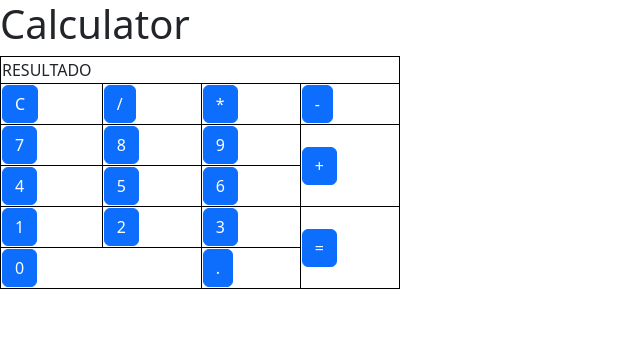
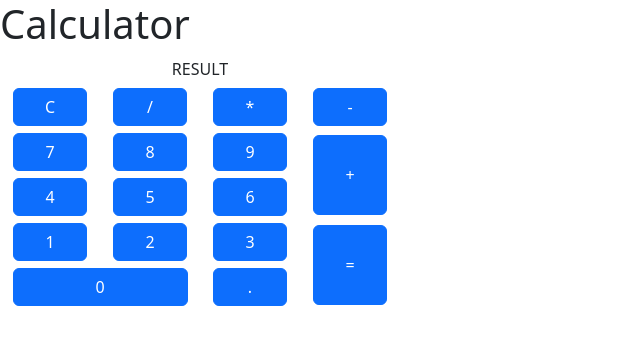
Before and after one commit to DallCard/Calculator, a React (Vite) app: page / in a window 1280 px wide. Shown: the top 344 px of the page, without its empty margins (0-640 px from the left). Built offline with nearby package versions, Linux system fonts and the light colour scheme.

Commit message:
estilo y mejor presentacion  a los botones

```diff
--- a/src/App.css
+++ b/src/App.css
@@ -3,5 +3,12 @@
 }
 
 td {
-    border: 1px solid black;
+ /*  border: 1px solid black; */
+   text-align: center;
+   width: 100px;
 }
+
+button{
+    margin-top: 5px;
+
+}
--- a/src/App.jsx
+++ b/src/App.jsx
@@ -42,7 +42,7 @@
       {/*first row*/}
 
      <tr>
-      <td colSpan={4}> RESULTADO</td>
+      <td colSpan={4}> RESULT</td>
 
         </tr>
 
@@ -51,22 +51,24 @@
      <tr>
         <td >
           <button
-          type='button' className="btn btn-primary"> C </button>
+          type='button'
+          className="btn btn-primary w-75"> C </button>
           </td>
 
         <td >
           <button
-        type='button' className="btn btn-primary"> / </button>
+        type='button' className="btn btn-primary w-75"> / </button>
          </td>
 
         <td >
          <button
-        type='button' className="btn btn-primary"> * </button>
+        type='button' className="btn btn-primary w-75"> * </button>
          </td>
 
         <td >
          <button
-        type='button' className="btn btn-primary"> - </button>
+        type='button'
+        className="btn btn-primary w-75"> - </button>
          </td>
 
         </tr>
@@ -77,34 +79,35 @@
      <tr>
       <td >
         <button
-        type='button' className="btn btn-primary"> 7 </button>
+        type='button' className="btn btn-primary w-75"> 7 </button>
          </td>
          <td >
         <button
-        type='button' className="btn btn-primary"> 8 </button>
+        type='button' className="btn btn-primary w-75"> 8 </button>
          </td>
          <td >
         <button
-        type='button' className="btn btn-primary"> 9 </button>
+        type='button' className="btn btn-primary w-75"> 9 </button>
          </td>
 
         <td rowSpan={2}>  <button
-        type='button' className="btn btn-primary"> + </button> </td>
+        type='button' className="btn btn-primary w-75"
+        style={{height: "80px"}} > + </button> </td>
         </tr>
 
         {/*Fourth row*/}
       <tr>
       <td >
         <button
-        type='button' className="btn btn-primary"> 4 </button>
+        type='button' className="btn btn-primary w-75"> 4 </button>
          </td>
          <td >
         <button
-        type='button' className="btn btn-primary"> 5 </button>
+        type='button' className="btn btn-primary w-75"> 5 </button>
          </td>
          <td >
         <button
-        type='button' className="btn btn-primary"> 6 </button>
+        type='button' className="btn btn-primary w-75"> 6 </button>
          </td>
 
         </tr>
@@ -116,39 +119,37 @@
       <tr>
       <td >
         <button
-        type='button' className="btn btn-primary"> 1 </button>
+        type='button' className="btn btn-primary w-75"> 1 </button>
          </td>
          <td >
         <button
-        type='button' className="btn btn-primary"> 2 </button>
+        type='button' className="btn btn-primary w-75"> 2 </button>
          </td>
          <td >
         <button
-        type='button' className="btn btn-primary"> 3 </button>
+        type='button' className="btn btn-primary w-75"> 3 </button>
          </td>
 
         <td rowSpan={2}> <button
-        type='button' className="btn btn-primary"> = </button> </td>
+        type='button' className="btn btn-primary w-75"
+        style={{height: "80px"}}
+        > = </button> </td>
         </tr>
 
         {/*sixth row*/}
 
       <tr>
         <td colSpan={2}><button
-        type='button' className="btn btn-primary"> 0 </button> </td>
+        type='button'
+        className="btn btn-primary "
+        style={{width: "175px"}} > 0 </button> </td>
         <td >
         <button
-        type='button' className="btn btn-primary"> . </button>
+        type='button' className="btn btn-primary w-75"> . </button>
          </td>
 
 
         </tr>
-
-
-
-
-
-
 
     </table>
     </div>
```
